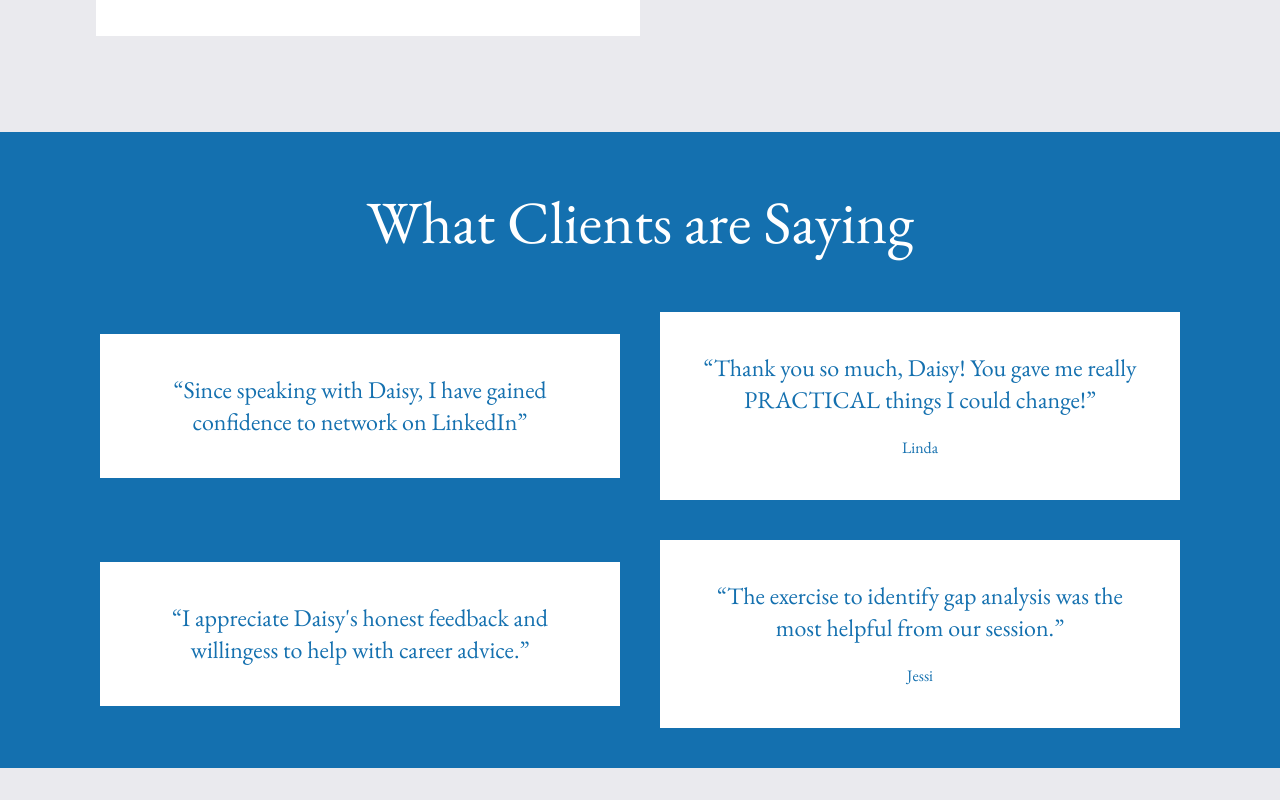
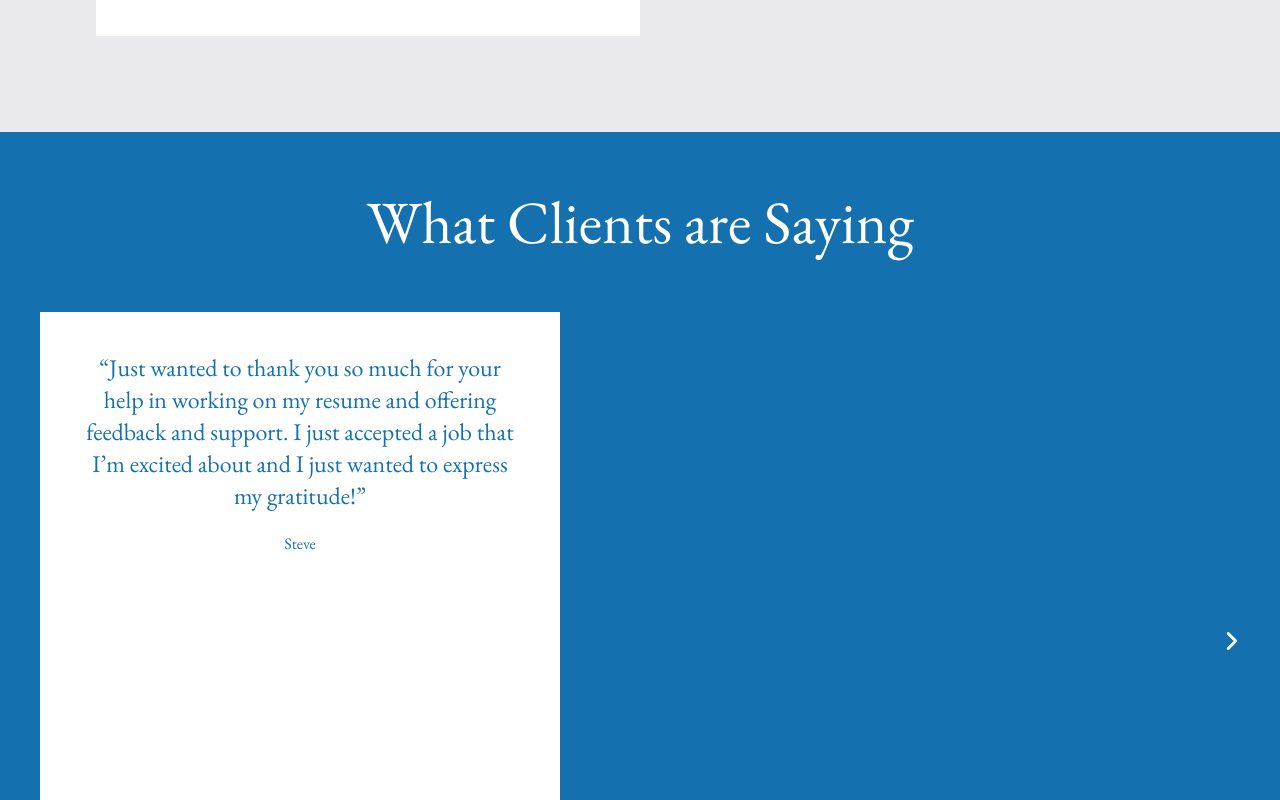
Before and after one commit to ybot1122/keenesse, a Next.js app: page /about in a window 1280 px wide. Shown: the part 940-1740 px from the top of the page. Built offline with nearby package versions, Linux system fonts and the light colour scheme.

Commit message:
Start testimonial carousel

```diff
--- a/app/about/page.tsx
+++ b/app/about/page.tsx
@@ -4,35 +4,11 @@ import type { Metadata } from "next";
 import Image from "next/image";
 import Link from "next/link";
 import me from "@/public/my-pic.jpeg";
+import { TestimonialCarousel } from "@/components/TestimonialCarousel";
 
 export const metadata: Metadata = {
   title: "Keenesse - About",
 };
-
-const testimonials = [
-  {
-    id: "a",
-    message:
-      "Since speaking with Daisy, I have gained confidence to network on LinkedIn",
-  },
-  {
-    id: "b",
-    message:
-      "Thank you so much, Daisy! You gave me really PRACTICAL things I could change!",
-    from: "Linda",
-  },
-  {
-    id: "c",
-    message:
-      "I appreciate Daisy's honest feedback and willingess to help with career advice.",
-  },
-  {
-    id: "d",
-    message:
-      "The exercise to identify gap analysis was the most helpful from our session.",
-    from: "Jessi",
-  },
-];
 
 const faqs = [
   {
@@ -121,15 +97,7 @@ export default function About() {
           What Clients are Saying
         </h3>
 
-        {testimonials.map((t) => (
-          <div
-            className="bg-white m-5 text-blue text-center p-10 max-w-[520px]"
-            key={t.id}
-          >
-            <p className="text-2xl">&ldquo;{t.message}&rdquo;</p>
-            {t.from ? <p className="mt-5">{t.from}</p> : null}
-          </div>
-        ))}
+        <TestimonialCarousel />
       </div>
       <div className="bg-gray w-full p-10 md:p-24">
         <div className="w-full lg:grid lg:grid-cols-3">
--- /dev/null
+++ b/components/TestimonialCarousel.tsx
@@ -0,0 +1,140 @@
+"use client";
+
+import Link from "next/link";
+import React, { useCallback } from "react";
+const testimonials = [
+  {
+    id: "a",
+    from: "Steve",
+    message:
+      "Just wanted to thank you so much for your help in working on my resume and offering feedback and support. I just accepted a job that I’m excited about and I just wanted to express my gratitude!",
+  },
+  {
+    id: "b",
+    message:
+      "Thank you so much, Daisy! You gave me really PRACTICAL things I could change!",
+    from: "Linda",
+  },
+  {
+    id: "c",
+    from: "Aminat",
+    message:
+      "I had the best time chatting with Daisy during my consultation. I've talked with other coaches but I felt seen and right at home.",
+  },
+  {
+    id: "d",
+    message: "Daisy, you are a valuable resource!",
+    from: "Mercer Alliance Group",
+  },
+];
+
+const TestimonialCarousel = ({}: {}) => {
+  const [slideDir, setSlideDir] = React.useState<"left" | "right">("left");
+  const [prevInd, setPrevInd] = React.useState(0);
+  const [activeInd, setActiveInd] = React.useState(0);
+  const [isAnimating, setIsAnimating] = React.useState(false);
+
+  const next = useCallback(() => {
+    setPrevInd(activeInd);
+    setSlideDir("left");
+    setActiveInd((activeInd + 1) % testimonials.length);
+    setIsAnimating(true);
+  }, [activeInd]);
+  const prev = useCallback(() => {
+    setPrevInd(activeInd);
+    setSlideDir("right");
+    setActiveInd(activeInd === 0 ? testimonials.length - 1 : activeInd - 1);
+    setIsAnimating(true);
+  }, [activeInd]);
+  const onAnimationEnd = useCallback(() => {
+    setIsAnimating(false);
+  }, []);
+
+  return (
+    <div className="group flex relative w-full aspect-square md:aspect-video mx-auto justify-center overflow-hidden">
+      <button
+        className="absolute z-30 w-10 aspect-square bg-transparentBlack text-white rounded-full p-2 left-2 self-center hover:bg-orange transition"
+        onClick={prev}
+      >
+        <ChevronLeft className="" />
+      </button>
+      <button
+        className="absolute z-30 w-10 aspect-square bg-transparentBlack text-white rounded-full p-2 right-2 self-center hover:bg-orange transition"
+        onClick={next}
+      >
+        <ChevronRight className="" />
+      </button>
+
+      {testimonials.map((t, ind) => {
+        const inAnimation =
+          (ind === activeInd || ind === prevInd) && isAnimating;
+        const hidden = !inAnimation && ind !== activeInd ? "hidden" : "";
+        const z = ind === activeInd ? "z-20" : "z-10";
+        let animation;
+
+        if (slideDir === "left") {
+          if (ind === activeInd) {
+            animation = "animate-carouselSlideInToLeft";
+          } else {
+            animation = "animate-carouselSlideOutToLeft";
+          }
+        } else {
+          if (ind === activeInd) {
+            animation = "animate-carouselSlideInToRight";
+          } else {
+            animation = "animate-carouselSlideOutToRight";
+          }
+        }
+
+        return (
+          <div
+            className={`absolute flex ${inAnimation && animation} ${hidden} w-full h-full ${z} bg-tan`}
+            onAnimationEnd={onAnimationEnd}
+            key={t.id}
+          >
+            <div className="bg-white m-5 text-blue text-center p-10 max-w-[520px]">
+              <p className="text-2xl">&ldquo;{t.message}&rdquo;</p>
+              {t.from ? <p className="mt-5">{t.from}</p> : null}
+            </div>
+          </div>
+        );
+      })}
+    </div>
+  );
+};
+
+const ChevronRight = ({ className }: { className: string }) => (
+  <svg
+    xmlns="http://www.w3.org/2000/svg"
+    fill="none"
+    viewBox="0 0 24 24"
+    strokeWidth="3"
+    stroke="currentColor"
+    className={`w-full h-full ${className}`}
+  >
+    <path
+      strokeLinecap="round"
+      strokeLinejoin="round"
+      d="m8.25 4.5 7.5 7.5-7.5 7.5"
+    />
+  </svg>
+);
+
+const ChevronLeft = ({ className }: { className: string }) => (
+  <svg
+    xmlns="http://www.w3.org/2000/svg"
+    fill="none"
+    viewBox="0 0 24 24"
+    strokeWidth="3"
+    stroke="currentColor"
+    className={`w-full h-full ${className}`}
+  >
+    <path
+      strokeLinecap="round"
+      strokeLinejoin="round"
+      d="M15.75 19.5 8.25 12l7.5-7.5"
+    />
+  </svg>
+);
+
+export { TestimonialCarousel };
```
